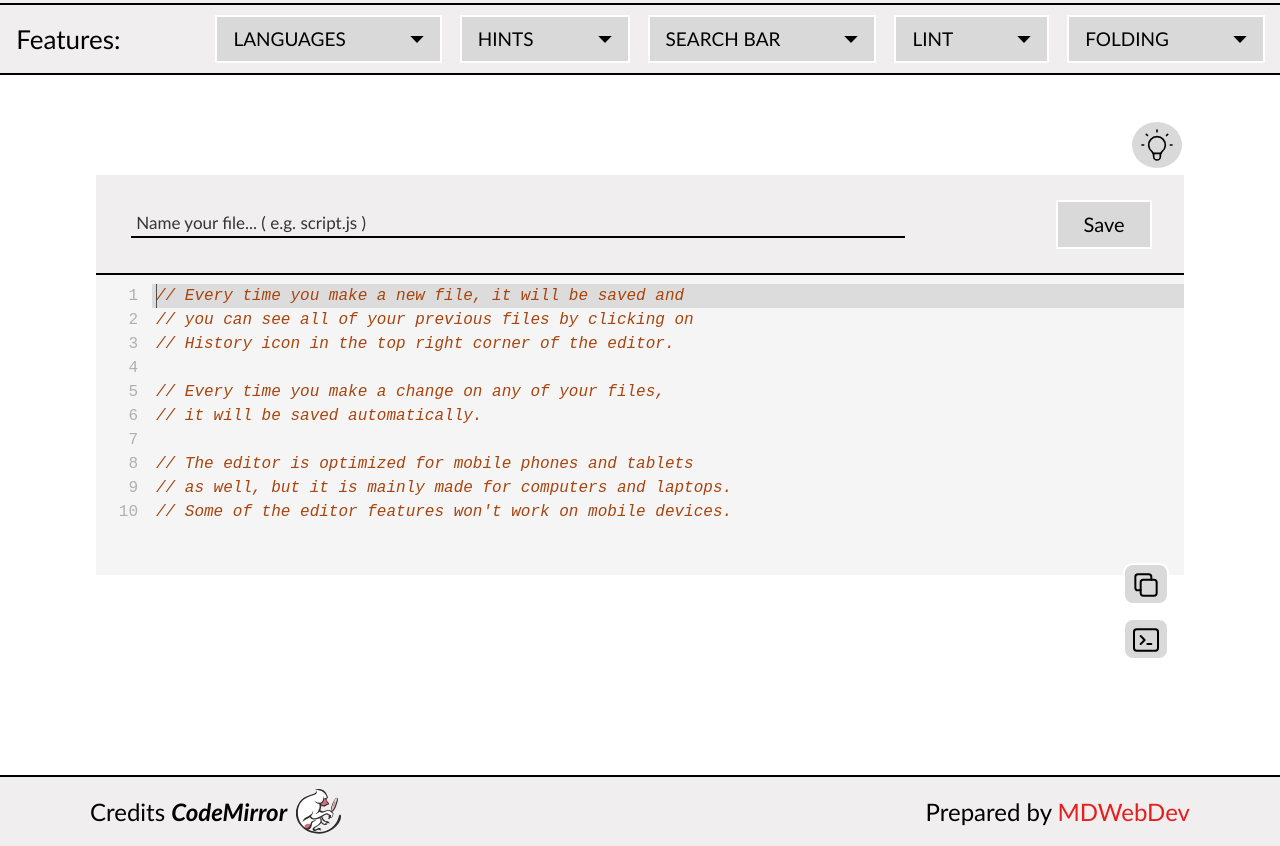
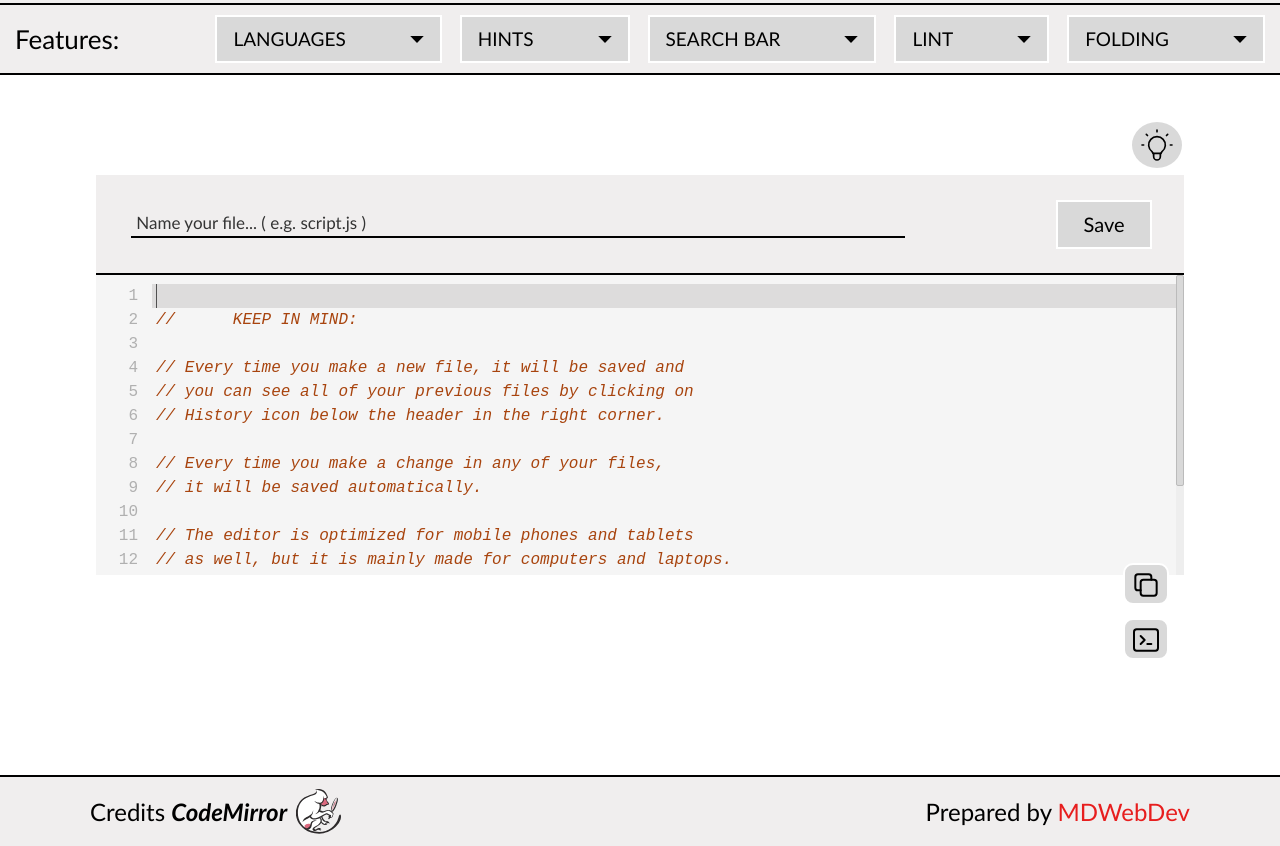
Before and after one commit to MilosD15/code-brush, a website built with Vite: page src/app/index.html in a window 1280 px wide. Shown: the part 60-906 px from the top of the page. Built offline with nearby package versions, Linux system fonts and the light colour scheme.

Commit message:
adding initial editor info

```diff
--- a/src/app/index.html
+++ b/src/app/index.html
@@ -216,14 +216,6 @@
         </header>
         <main>
             <div class="naming-file-container" data-file="unnamed">
-                <form id="name-file-frm">
-                    <div class="input">
-                        <input type="text" placeholder="Name your file... ( e.g. script.js )">
-                        <span class="error">The file must be named</span>
-                    </div>
-                    <button>Save</button>
-                    <div class="file-name">./script.js</div>
-                </form>
                 <div class="naming-file-hint">
                     <div class="hint">
                         <p>
@@ -239,6 +231,14 @@
                         </svg>
                     </button>
                 </div>
+                <form id="name-file-frm">
+                    <div class="input">
+                        <input type="text" placeholder="Name your file... ( e.g. script.js )">
+                        <span class="error">The file must be named</span>
+                    </div>
+                    <button>Save</button>
+                    <div class="file-name">./script.js</div>
+                </form>
             </div>
             <div class="editor-container" data-prog-lang="text/javascript">
                 <textarea id="editor"></textarea>
--- a/src/app/js/Editor.js
+++ b/src/app/js/Editor.js
@@ -31,14 +31,18 @@ export default class Editor {
 
     #setInitialValue() {
         this.clear();
-        let initialMessage = '// Every time you make a new file, it will be saved and\n';
+        let initialMessage = '\n//\t\tKEEP IN MIND:\n\n';
+        initialMessage += '// Every time you make a new file, it will be saved and\n';
         initialMessage += '// you can see all of your previous files by clicking on\n';
-        initialMessage += '// History icon in the top right corner of the editor.\n';
-        initialMessage += '\n// Every time you make a change on any of your files,\n';
+        initialMessage += '// History icon below the header in the right corner.\n';
+        initialMessage += '\n// Every time you make a change in any of your files,\n';
         initialMessage += '// it will be saved automatically.\n';
         initialMessage += '\n// The editor is optimized for mobile phones and tablets\n';
         initialMessage += '// as well, but it is mainly made for computers and laptops.\n';
-        initialMessage += '// Some of the editor features won\'t work on mobile devices.';
+        initialMessage += '// Some of the editor features won\'t work on mobile devices.\n';
+        initialMessage += '\n// Files with .xml and .json extension cannot be compiled.\n';
+        initialMessage += '\n// Every time you want to see this info again, just click';
+        initialMessage += '\n// on the Info button below the header in the left corner.';
         this.#editor.setValue(initialMessage);
     }
 
--- a/src/sass/components/_naming-file-hint.scss
+++ b/src/sass/components/_naming-file-hint.scss
@@ -67,6 +67,7 @@
     }
 
     .hint {
+        z-index: 104;
         position: absolute;
         top: 0;
         bottom: 0;
--- a/src/sass/layout/_features.scss
+++ b/src/sass/layout/_features.scss
@@ -41,13 +41,18 @@ $animation-feature-duration: 600;
     }
 
     & > .title {
-        margin-left: f.pixelsToEm(10);
-        margin-right: f.pixelsToEm(10);
+        margin-left: f.pixelsToRem(15);
+        margin-right: f.pixelsToRem(10);
         font-size: f.pixelsToRem($large-font-size);
         display: none;
+        transition: margin-left 300ms ease;
 
         @media (min-width: f.pixelsToRem($large-screens-breakpoint)) {
             display: block;
+        }
+
+        @media (min-width: f.pixelsToRem($extra-large-screens-breakpoint)) {
+            margin-left: f.pixelsToRem(40);
         }
     }
 
@@ -109,6 +114,7 @@ $animation-feature-duration: 600;
         width: 100%;
         height: auto;
         opacity: 0;
+        transition: margin-right 300ms ease;
 
         @media (min-width: f.pixelsToRem($large-screens-breakpoint)) {
             opacity: 1;
```
Also changed, not shown: CodeEitorInitialContent.txt (deleted, +0 -9 lines), Info.txt (added, +11 -0 lines), src/app/css/style.css, 1 other file.
